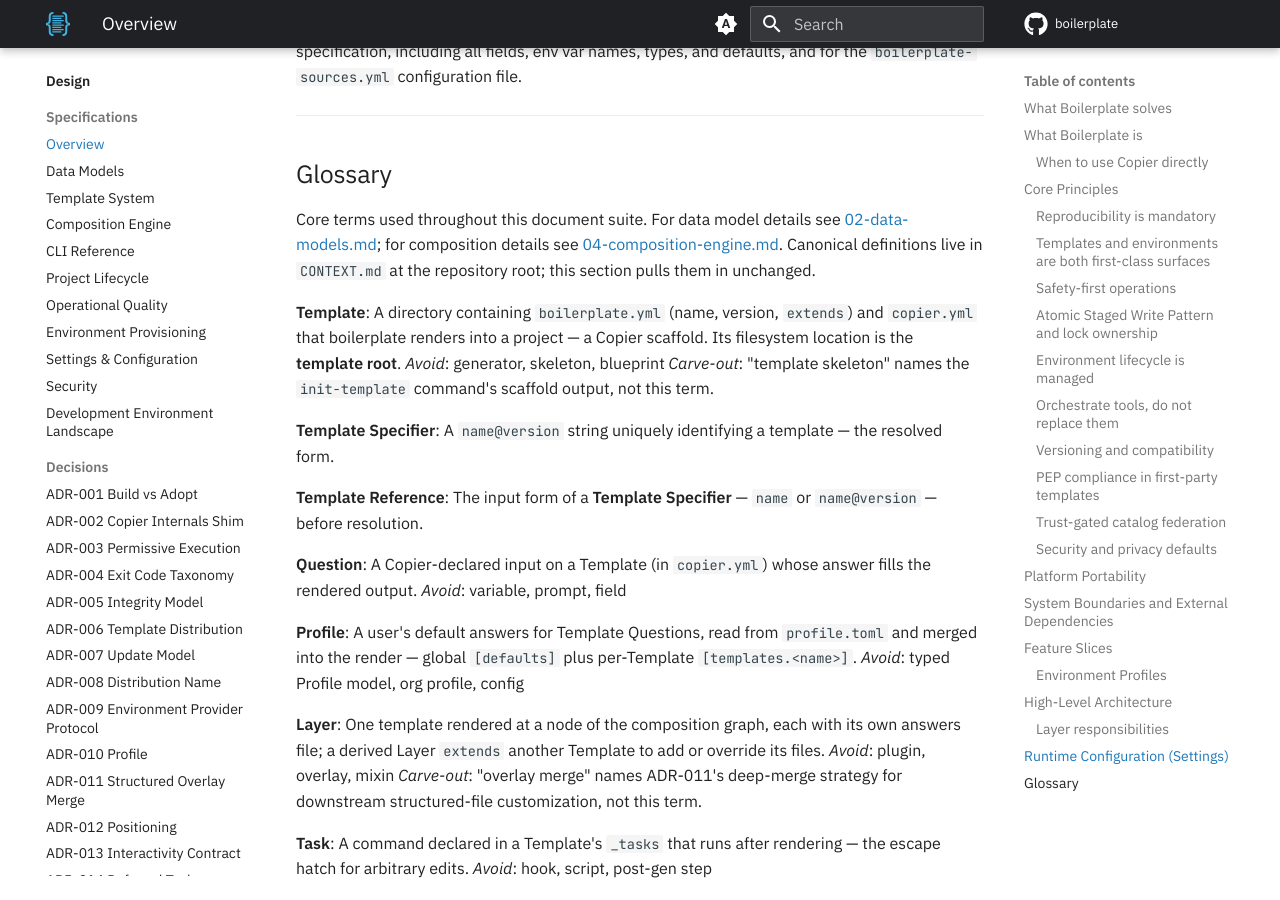
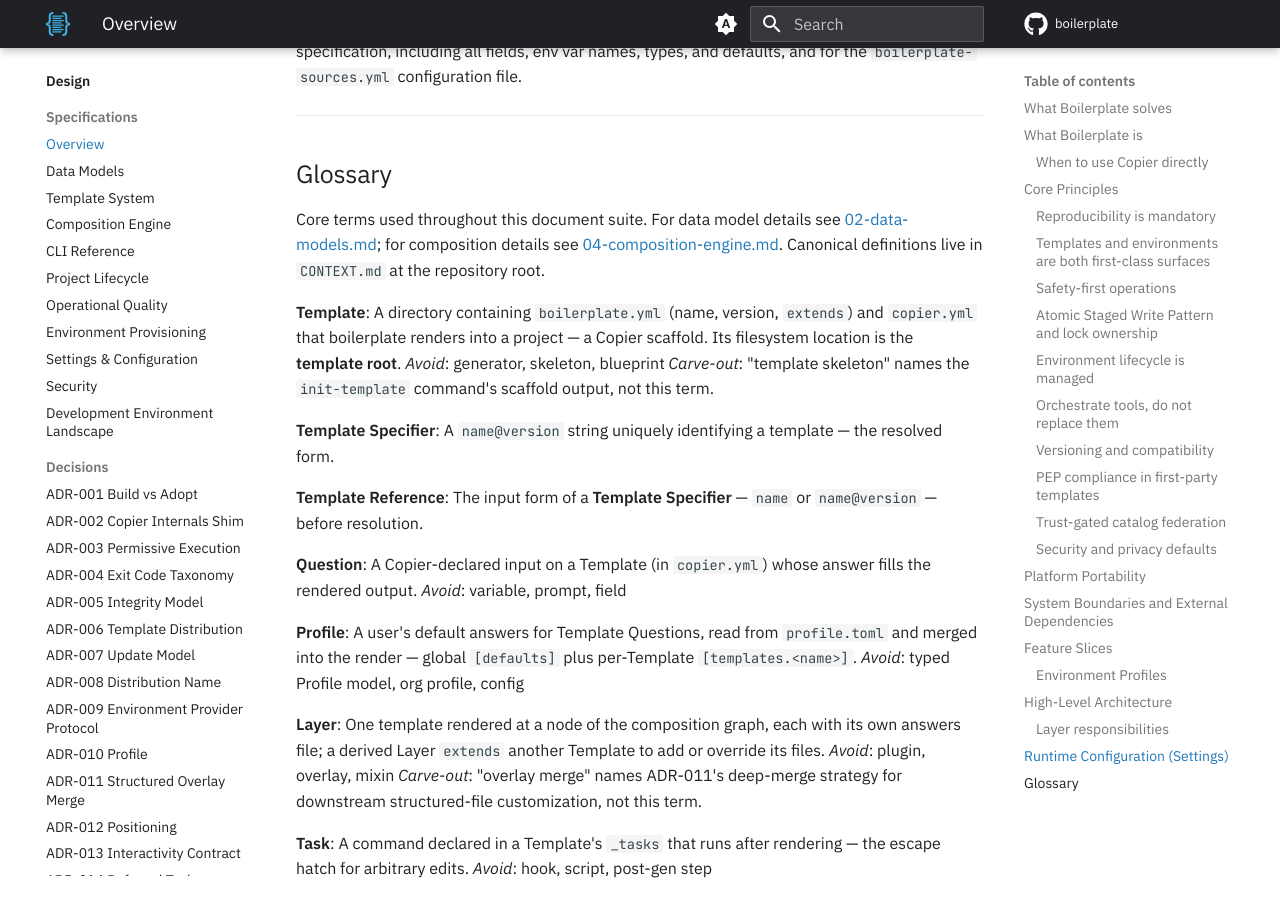
Before and after one commit to TheRealBillSiegler/boilerplate, an MkDocs documentation site: the page built from docs/design/01-overview.md, in a window 1280 px wide and 900 px high, scrolled down 9103 px. Built offline with MkDocs 1.6.1 and Material for MkDocs 9.7.7, drawn with Linux system fonts in a browser that asks for light colours; comment, search, counter and statistics services are not loaded; the version menu is left out.

Commit message:
docs: drop meta-commentary from design 01's glossary intro
"This section pulls them in unchanged" describes the writing, not the
tool, which docs.md's voice tenet bans.

Co-Authored-By: Claude Opus 5.5 <noreply@anthropic.com>

```diff
--- a/docs/design/01-overview.md
+++ b/docs/design/01-overview.md
@@ -222,6 +222,6 @@ The runtime is configured by a `Settings` object loaded from environment variabl
 
 ## Glossary
 
-Core terms used throughout this document suite. For data model details see [02-data-models.md](02-data-models.md); for composition details see [04-composition-engine.md](04-composition-engine.md). Canonical definitions live in `CONTEXT.md` at the repository root; this section pulls them in unchanged.
+Core terms used throughout this document suite. For data model details see [02-data-models.md](02-data-models.md); for composition details see [04-composition-engine.md](04-composition-engine.md). Canonical definitions live in `CONTEXT.md` at the repository root.
 
 --8<-- "CONTEXT.md:language"
```
